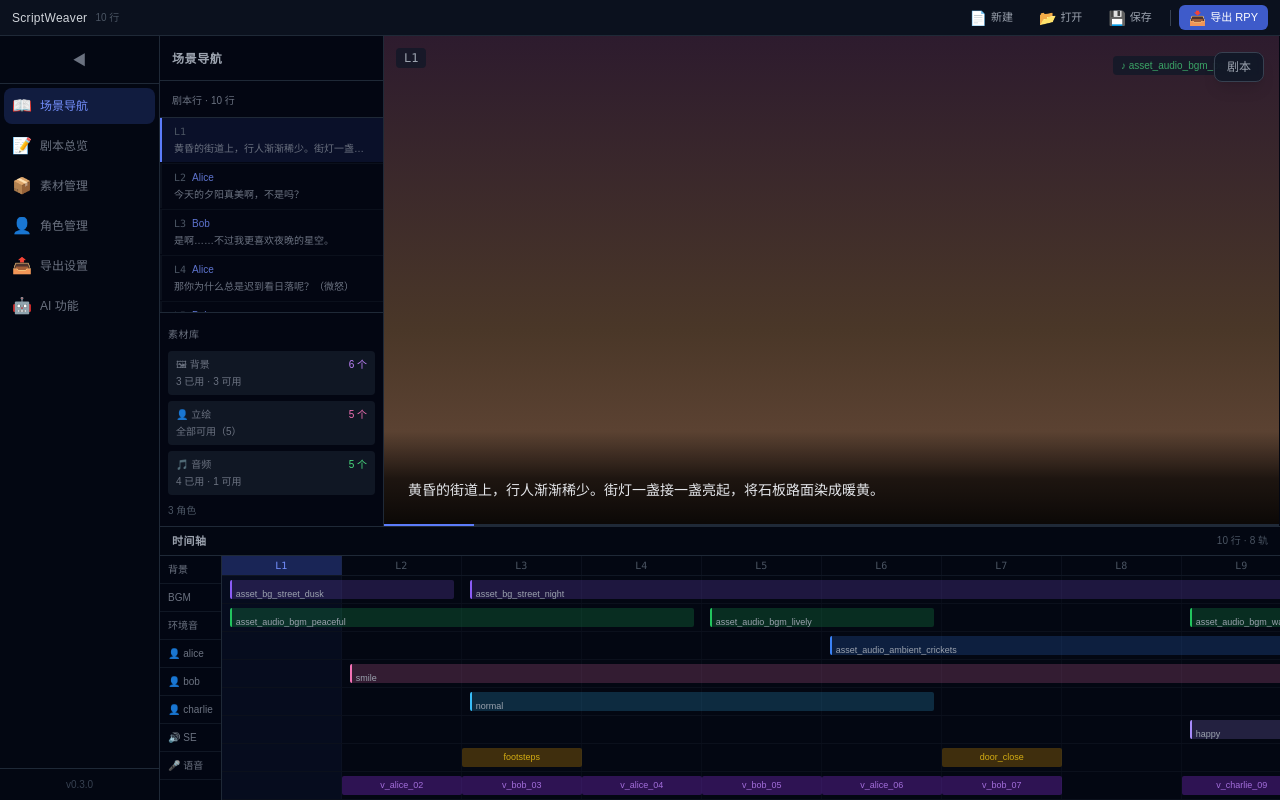
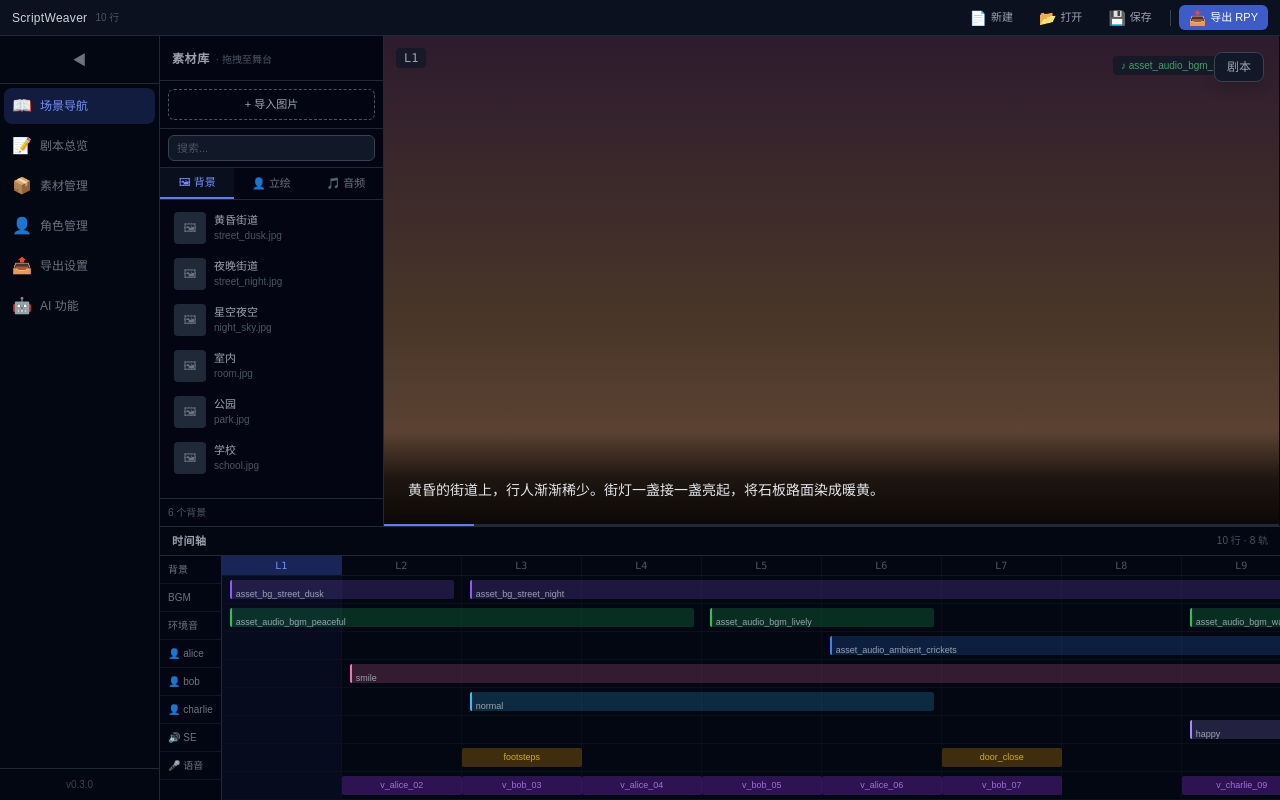
Before and after one commit to SiOuTvT/ScriptWeaver, a React (Vite) app: page / in a window 1280 px wide. Built offline with nearby package versions, Linux system fonts and the light colour scheme; the HTML template or start-up script is replaced by a standard one.

Commit message:
Update SceneNavPanel.tsx

```diff
--- a/src/components/layout/SceneNavPanel.tsx
+++ b/src/components/layout/SceneNavPanel.tsx
@@ -1,131 +1,239 @@
+import { useState, useCallback, useRef } from 'react'
 import { useAppStore } from '@/stores/appStore'
-import type { AssetItem } from '@/core/types'
+import type { AssetItem, AssetType } from '@/core/types'
+import { setDragCache, DRAG_MIME, type DragAssetData } from '@/utils/assetHelpers'
+
+type TabId = AssetType
+
+const TABS: { id: TabId; label: string; icon: string }[] = [
+  { id: 'background', label: '背景', icon: '🖼' },
+  { id: 'sprite', label: '立绘', icon: '👤' },
+  { id: 'audio', label: '音频', icon: '🎵' },
+]
 
 export default function SceneNavPanel() {
-  const deltas = useAppStore((s) => s.draftDeltas)
-  const resolvedStates = useAppStore((s) => s.resolvedStates)
   const assets = useAppStore((s) => s.assets)
-  const characterConfigs = useAppStore((s) => s.characterConfigs)
-  const selectedIndex = useAppStore((s) => s.selectedLineIndex)
-  const selectLine = useAppStore((s) => s.selectLine)
+  const addAsset = useAppStore((s) => s.addAsset)
 
-  // 按类型分组素材（响应式，导入后自动刷新）
-  const bgAssets = assets.filter((a) => a.type === 'background')
-  const spriteAssets = assets.filter((a) => a.type === 'sprite')
-  const audioAssets = assets.filter((a) => a.type === 'audio')
+  const [tab, setTab] = useState<TabId>('background')
+  const [search, setSearch] = useState('')
+  const fileInputRef = useRef<HTMLInputElement>(null)
 
-  // 统计已使用的素材 ID
-  const usedBgIds = new Set<string>()
-  const usedSpriteIds = new Set<string>()
-  const usedAudioIds = new Set<string>()
-  for (const d of deltas) {
-    if (d.background?.asset_id) usedBgIds.add(d.background.asset_id)
-    for (const ch of Object.values(d.characters)) {
-      if (ch.sprite_id) usedSpriteIds.add(ch.sprite_id)
+  // 按 tab + 搜索过滤
+  const filtered = assets
+    .filter((a) => a.type === tab)
+    .filter((a) => {
+      if (!search.trim()) return true
+      const q = search.toLowerCase()
+      return a.name.toLowerCase().includes(q) || a.fileName.toLowerCase().includes(q)
+    })
+
+  // ---- 拖拽 ----
+
+  const handleDragStart = useCallback(
+    (e: React.DragEvent, asset: AssetItem) => {
+      const data: DragAssetData = {
+        type: asset.type,
+        assetId: asset.id,
+        label: asset.name,
+      }
+      setDragCache(data)
+      e.dataTransfer.setData(DRAG_MIME, JSON.stringify(data))
+      e.dataTransfer.effectAllowed = 'copy'
+
+      // 创建拖拽预览图：半透明小卡片
+      const ghost = document.createElement('div')
+      ghost.className =
+        'rounded-md border border-brand-400 bg-gray-900 px-3 py-1.5 text-xs text-gray-200 shadow-lg'
+      ghost.textContent = asset.name
+      ghost.style.position = 'absolute'
+      ghost.style.top = '-9999px'
+      document.body.appendChild(ghost)
+      e.dataTransfer.setDragImage(ghost, 40, 20)
+      requestAnimationFrame(() => document.body.removeChild(ghost))
+    },
+    [],
+  )
+
+  const handleDragEnd = useCallback(() => {
+    setDragCache(null)
+  }, [])
+
+  // ---- 导入 ----
+
+  const handleImport = useCallback(async () => {
+    const api = window.electronAPI
+    if (api) {
+      let filters: { name: string; extensions: string[] }[] | undefined
+      if (tab === 'audio') {
+        filters = [{ name: '音频文件', extensions: ['mp3', 'ogg', 'wav'] }]
+      } else {
+        filters = [{ name: '图片文件', extensions: ['png', 'jpg', 'jpeg', 'webp'] }]
+      }
+
+      const result = await api.pickAssetFiles({ filters })
+      if (!result.success || !result.files) return
+
+      const now = new Date().toISOString()
+      for (const f of result.files) {
+        const asset: AssetItem = {
+          id: f.id,
+          type: tab,
+          name: f.fileName.replace(/\.[^.]+$/, ''),
+          fileName: f.fileName,
+          relativePath: f.relativePath,
+          width: f.width,
+          height: f.height,
+          importedAt: now,
+        }
+        addAsset(asset)
+      }
+    } else {
+      fileInputRef.current?.click()
     }
-    if (d.audio.bgm?.asset_id) usedAudioIds.add(d.audio.bgm.asset_id)
-    if (d.audio.ambient?.asset_id) usedAudioIds.add(d.audio.ambient.asset_id)
-    for (const seId of d.audio.se) usedAudioIds.add(seId)
-    if (d.audio.voice) usedAudioIds.add(d.audio.voice)
-  }
+  }, [tab, addAsset])
 
-  const renderAssetBadge = (assets: AssetItem[], usedIds: Set<string>, label: string, color: string) => {
-    const unused = assets.filter((a) => !usedIds.has(a.id))
+  const handleBrowserImport = useCallback(
+    (e: React.ChangeEvent<HTMLInputElement>) => {
+      const files = e.target.files
+      if (!files) return
+      const now = new Date().toISOString()
+      Array.from(files).forEach((file) => {
+        const id = `local_${Date.now()}_${Math.random().toString(36).slice(2, 8)}`
+        const asset: AssetItem = {
+          id,
+          type: tab,
+          name: file.name.replace(/\.[^.]+$/, ''),
+          fileName: file.name,
+          relativePath: '',
+          importedAt: now,
+        }
+        addAsset(asset)
+      })
+      e.target.value = ''
+    },
+    [tab, addAsset],
+  )
+
+  // ---- 渲染素材卡片 ----
+
+  const renderAssetCard = (asset: AssetItem) => {
+    const isImg = asset.type !== 'audio'
     return (
-      <div className="rounded bg-gray-800/50 px-2 py-1.5">
-        <div className="flex items-center justify-between mb-0.5">
-          <span className="text-[10px] text-gray-500">{label}</span>
-          <span className={`text-[10px] font-medium ${color}`}>
-            {assets.length} 个
+      <div
+        key={asset.id}
+        draggable
+        onDragStart={(e) => handleDragStart(e, asset)}
+        onDragEnd={handleDragEnd}
+        className="group flex cursor-grab items-center gap-2 rounded-md px-2 py-1.5 transition-colors hover:bg-gray-800/60 active:cursor-grabbing active:bg-gray-700/60"
+        title={`拖拽到舞台或时间轴使用`}
+      >
+        {/* 缩略图占位 */}
+        <div className="flex h-8 w-8 shrink-0 items-center justify-center rounded bg-gray-800 text-xs text-gray-500">
+          {isImg ? '🖼' : '🎵'}
+        </div>
+
+        {/* 名称 */}
+        <div className="min-w-0 flex-1">
+          <span
+            className="block truncate text-[11px] text-gray-400 group-hover:text-gray-200"
+            title={asset.name}
+          >
+            {asset.name}
+          </span>
+          <span className="block truncate text-[10px] text-gray-600">
+            {asset.fileName}
           </span>
         </div>
-        {assets.length === 0 ? (
-          <p className="text-[10px] text-gray-600 italic">暂无，请到素材管理导入</p>
-        ) : unused.length === assets.length ? (
-          <p className="text-[10px] text-gray-500">全部可用（{assets.length}）</p>
-        ) : (
-          <p className="text-[10px] text-gray-500">
-            {assets.length - unused.length} 已用 · {unused.length} 可用
-          </p>
-        )}
+
+        {/* 拖拽提示 */}
+        <span className="shrink-0 text-[10px] text-gray-700 opacity-0 transition-opacity group-hover:opacity-100">
+          ⠿
+        </span>
       </div>
     )
   }
+
+  // ---- 整体 ----
 
   return (
     <aside className="flex w-56 shrink-0 flex-col border-r border-gray-800 bg-gray-950/80">
       {/* 标题 */}
       <div className="border-b border-gray-800 px-3 py-2.5">
         <span className="text-xs font-semibold uppercase tracking-wider text-gray-400">
-          场景导航
+          素材库
+        </span>
+        <span className="ml-1.5 text-[10px] text-gray-600">
+          · 拖拽至舞台
         </span>
       </div>
 
-      {/* 剧本行列表 */}
-      <div className="flex-1 overflow-y-auto">
-        <div className="border-b border-gray-800 px-3 py-1.5">
-          <span className="text-[10px] text-gray-500">
-            剧本行 · {deltas.length} 行
-          </span>
-        </div>
-        {deltas.length === 0 ? (
+      {/* 导入按钮 */}
+      <div className="border-b border-gray-800 px-2 py-2">
+        <button
+          onClick={handleImport}
+          className="w-full rounded-md border border-dashed border-gray-600 px-2 py-1.5 text-[11px] text-gray-400 transition-colors hover:border-gray-500 hover:text-gray-300"
+        >
+          + 导入{tab === 'audio' ? '音频' : '图片'}
+        </button>
+        <input
+          ref={fileInputRef}
+          type="file"
+          accept={tab === 'audio' ? 'audio/*' : 'image/*'}
+          multiple
+          className="hidden"
+          onChange={handleBrowserImport}
+        />
+      </div>
+
+      {/* 搜索 */}
+      <div className="border-b border-gray-800 px-2 py-1.5">
+        <input
+          type="text"
+          placeholder="搜索..."
+          value={search}
+          onChange={(e) => setSearch(e.target.value)}
+          className="w-full rounded-md border border-gray-700 bg-gray-900 px-2 py-1 text-[11px] text-gray-300 placeholder-gray-600 outline-none focus:border-brand-500/50"
+        />
+      </div>
+
+      {/* Tab 切换 */}
+      <div className="flex border-b border-gray-800">
+        {TABS.map((t) => (
+          <button
+            key={t.id}
+            onClick={() => {
+              setTab(t.id)
+              setSearch('')
+            }}
+            className={`flex-1 py-1.5 text-[11px] transition-colors ${
+              tab === t.id
+                ? 'border-b-2 border-brand-500 bg-gray-900/50 text-brand-400'
+                : 'text-gray-500 hover:text-gray-300 hover:bg-gray-900/30'
+            }`}
+          >
+            {t.icon} {t.label}
+          </button>
+        ))}
+      </div>
+
+      {/* 素材列表（可拖拽） */}
+      <div className="flex-1 overflow-y-auto p-1.5">
+        {filtered.length === 0 ? (
           <div className="flex flex-col items-center justify-center gap-1 py-8 text-[10px] text-gray-600">
-            暂无内容
+            {search ? '没有匹配的素材' : '暂无素材，点击上方导入'}
           </div>
         ) : (
-          <div className="divide-y divide-gray-800/30">
-            {resolvedStates.map((state, i) => {
-              const isSelected = i === selectedIndex
-              const speakerLabel = state.speaker
-                ? characterConfigs.find((c) => c.charId.toLowerCase() === state.speaker?.toLowerCase())?.displayName ?? state.speaker
-                : ''
-              const preview = state.dialogue
-                ? state.dialogue.length > 28
-                  ? state.dialogue.slice(0, 28) + '…'
-                  : state.dialogue
-                : '(空行)'
-
-              return (
-                <button
-                  key={state.line_id}
-                  onClick={() => selectLine(i)}
-                  className={`w-full px-3 py-1.5 text-left transition-colors ${
-                    isSelected
-                      ? 'bg-brand-600/10 border-l-2 border-brand-500'
-                      : 'border-l-2 border-transparent hover:bg-gray-800/40'
-                  }`}
-                >
-                  <div className="flex items-center gap-1.5 mb-0.5">
-                    <span className="text-[10px] font-mono text-gray-600 shrink-0">
-                      {state.line_id}
-                    </span>
-                    {speakerLabel && (
-                      <span className="text-[10px] font-medium text-brand-400/80 truncate">
-                        {speakerLabel}
-                      </span>
-                    )}
-                  </div>
-                  <p className="text-[10px] text-gray-500 line-clamp-1">
-                    {preview}
-                  </p>
-                </button>
-              )
-            })}
+          <div className="space-y-0.5">
+            {filtered.map(renderAssetCard)}
           </div>
         )}
       </div>
 
-      {/* 底部素材库概览（导入后实时刷新） */}
-      <div className="shrink-0 border-t border-gray-800 p-2 space-y-1.5">
-        <span className="text-[10px] font-medium text-gray-500 uppercase tracking-wider">
-          素材库
-        </span>
-        {renderAssetBadge(bgAssets, usedBgIds, '🖼 背景', 'text-purple-400')}
-        {renderAssetBadge(spriteAssets, usedSpriteIds, '👤 立绘', 'text-pink-400')}
-        {renderAssetBadge(audioAssets, usedAudioIds, '🎵 音频', 'text-green-400')}
-        <div className="text-[10px] text-gray-600 pt-0.5">
-          {characterConfigs.length} 角色
-        </div>
+      {/* 底部计数 */}
+      <div className="shrink-0 border-t border-gray-800 px-2 py-1.5 text-[10px] text-gray-600">
+        {filtered.length} 个{tab === 'audio' ? '音频' : tab === 'sprite' ? '立绘' : '背景'}
+        {search && ` · 共 ${assets.filter((a) => a.type === tab).length}`}
       </div>
     </aside>
   )
```
